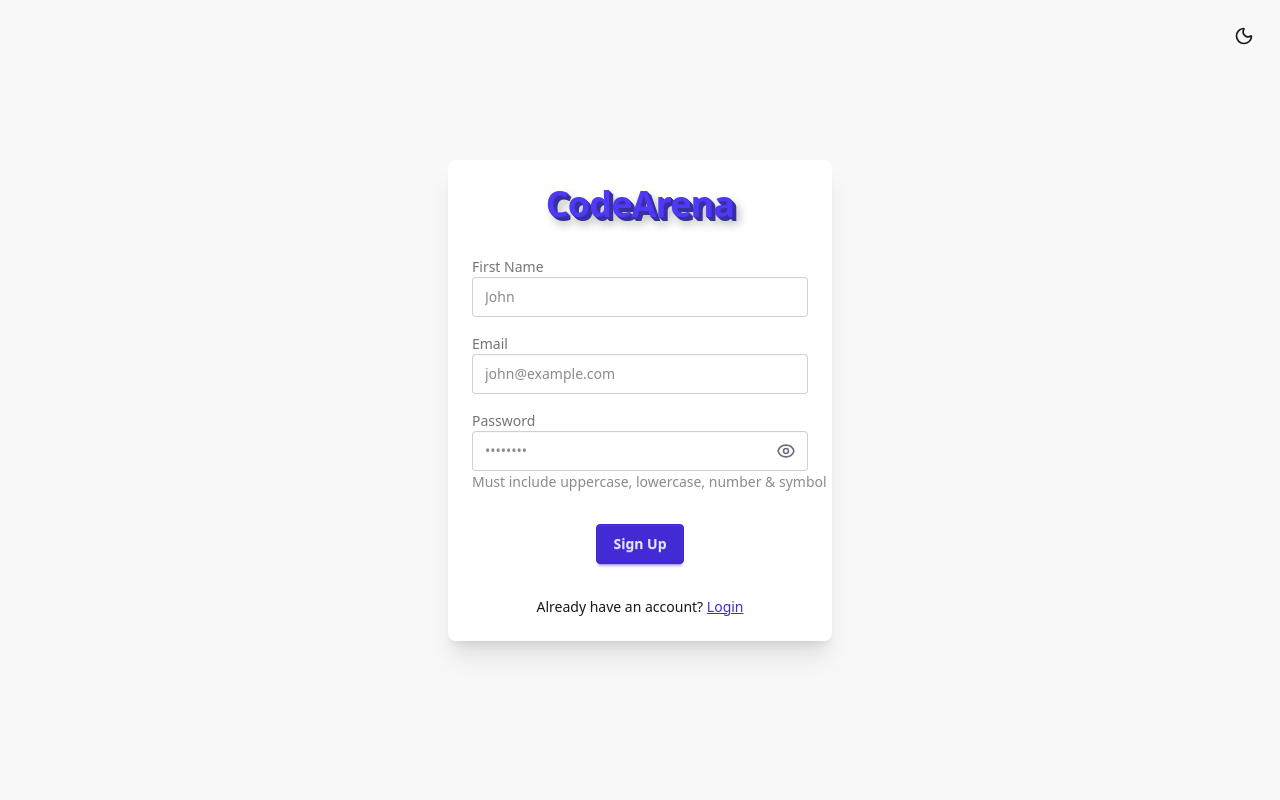
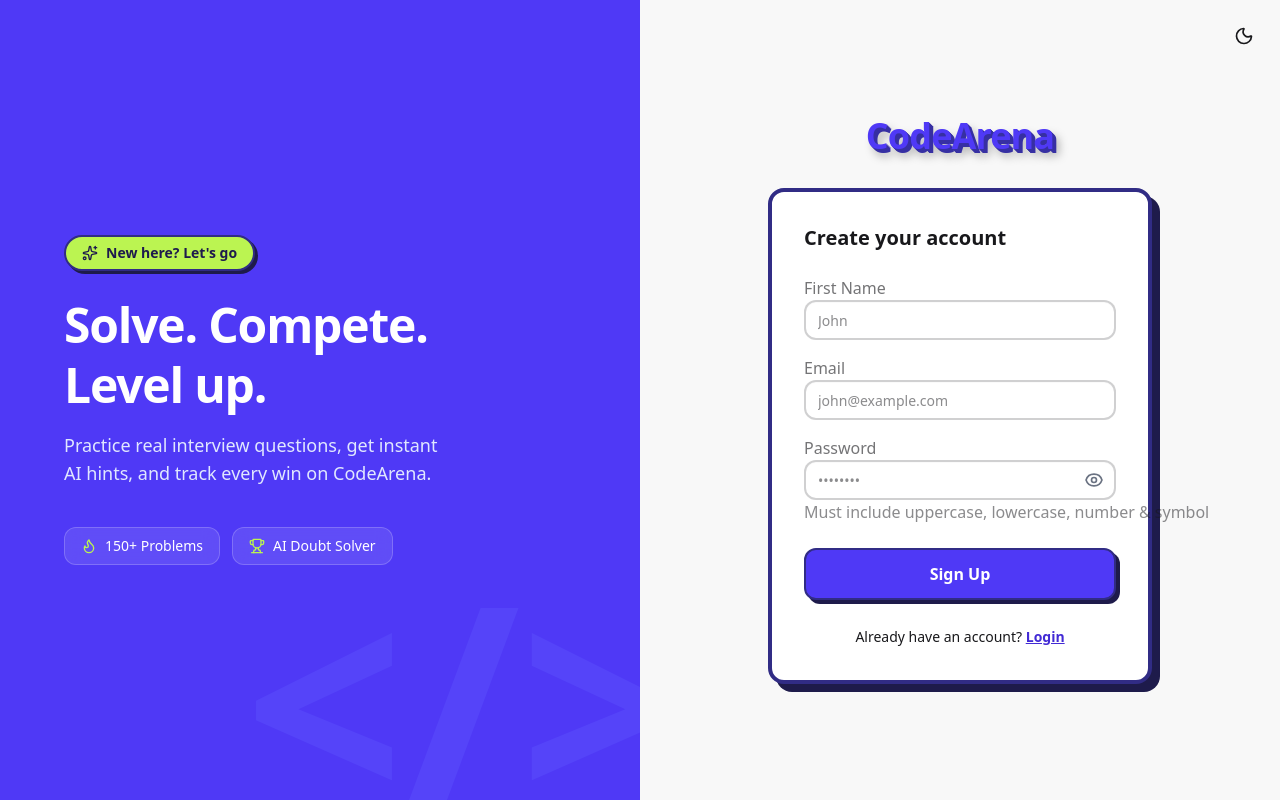
Before and after one commit to ARBAZ07-bot/LeetCode-Project, a React (Vite) app in the folder frontend/: page /signup in a window 1280 px wide. Built offline with nearby package versions, Linux system fonts and the light colour scheme; no server answers.

Commit message:
Redesign auth pages with bold Gen-Z aesthetic

```diff
--- a/frontend/src/pages/Login.jsx
+++ b/frontend/src/pages/Login.jsx
@@ -7,6 +7,7 @@
 import { useEffect, useState } from 'react';
 import ThemeToggle from '../components/ThemeToggle';
 import Logo from '../components/Logo';
+import { Zap, Flame, Trophy } from 'lucide-react';
 
 
 const loginSchema = z.object({
@@ -36,15 +37,50 @@
   };
 
   return (
-    <div className="min-h-screen flex items-center justify-center p-4 bg-base-200 relative">
-      <div className="absolute top-4 right-4">
+    <div className="min-h-screen flex bg-base-200 relative overflow-hidden">
+      <div className="absolute top-4 right-4 z-20">
         <ThemeToggle />
       </div>
-      <div className="card w-96 bg-base-100 shadow-xl">
-        <div className="card-body">
-          <div className="flex justify-center mb-6">
+
+      {/* Hero panel - desktop only */}
+      <div className="hidden lg:flex lg:w-1/2 bg-indigo-600 relative flex-col justify-center px-16 overflow-hidden">
+        <span className="absolute -right-10 -bottom-10 text-[280px] font-black text-indigo-500/30 select-none leading-none">
+          {'</>'}
+        </span>
+
+        <div className="inline-flex items-center gap-2 bg-lime-300 text-indigo-950 font-bold text-sm px-4 py-1.5 rounded-full w-fit mb-6 border-2 border-indigo-900 shadow-[3px_3px_0_0_#1e1b4b]">
+          <Zap size={16} />
+          Welcome back
+        </div>
+
+        <h1 className="text-5xl font-black text-white tracking-tight leading-tight mb-4 relative z-10">
+          Pick up right<br />where you left.
+        </h1>
+        <p className="text-indigo-100 text-lg max-w-sm mb-10 relative z-10">
+          Your streak, your submissions, your progress — all waiting for you on CodeArena.
+        </p>
+
+        <div className="flex flex-wrap gap-3 relative z-10">
+          <div className="flex items-center gap-2 bg-white/10 backdrop-blur-sm border border-white/20 rounded-xl px-4 py-2 text-white text-sm font-medium">
+            <Flame size={16} className="text-lime-300" />
+            150+ Problems
+          </div>
+          <div className="flex items-center gap-2 bg-white/10 backdrop-blur-sm border border-white/20 rounded-xl px-4 py-2 text-white text-sm font-medium">
+            <Trophy size={16} className="text-lime-300" />
+            AI Doubt Solver
+          </div>
+        </div>
+      </div>
+
+      {/* Form panel */}
+      <div className="w-full lg:w-1/2 flex items-center justify-center p-4 sm:p-8">
+        <div className="w-full max-w-sm">
+          <div className="flex justify-center mb-8">
             <Logo size="text-4xl" />
           </div>
+
+          <div className="bg-base-100 border-4 border-indigo-900 rounded-2xl shadow-[8px_8px_0_0_#1e1b4b] p-8">
+            <h2 className="text-xl font-bold mb-6">Log in to your account</h2>
 
             <form onSubmit={handleSubmit(onSubmit)}>
               {error && (
@@ -55,12 +91,12 @@
 
               <div className="form-control">
                 <label className="label">
-                <span className="label-text">Email</span>
+                  <span className="label-text font-medium">Email</span>
                 </label>
                 <input
                   type="email"
                   placeholder="john@example.com"
-                className={`input input-bordered w-full ${errors.emailId ? 'input-error' : ''}`}
+                  className={`input input-bordered w-full border-2 rounded-xl focus:border-indigo-600 focus:outline-none ${errors.emailId ? 'input-error' : ''}`}
                   {...register('emailId')}
                 />
                 {errors.emailId && (
@@ -70,13 +106,13 @@
 
               <div className="form-control mt-4">
                 <label className="label">
-                <span className="label-text">Password</span>
+                  <span className="label-text font-medium">Password</span>
                 </label>
                 <div className="relative">
                   <input
                     type={showPassword ? "text" : "password"}
                     placeholder="••••••••"
-                  className={`input input-bordered w-full pr-10 ${errors.password ? 'input-error' : ''}`}
+                    className={`input input-bordered w-full border-2 rounded-xl pr-10 focus:border-indigo-600 focus:outline-none ${errors.password ? 'input-error' : ''}`}
                     {...register('password')}
                   />
                   <button
@@ -102,28 +138,28 @@
                 )}
               </div>
 
-            <div className="form-control mt-8 flex justify-center">
               <button
                 type="submit"
-                className={`btn btn-primary ${loading ? 'loading btn-disabled' : ''}`}
                 disabled={loading}
+                className="w-full mt-6 py-3 rounded-xl bg-indigo-600 text-white font-bold border-2 border-indigo-900 shadow-[4px_4px_0_0_#1e1b4b] transition-all hover:translate-x-0.5 hover:translate-y-0.5 hover:shadow-[2px_2px_0_0_#1e1b4b] active:translate-x-1 active:translate-y-1 active:shadow-none disabled:opacity-60 disabled:cursor-not-allowed flex items-center justify-center gap-2"
               >
                 {loading ? (
                   <>
-                    <span className="loading loading-spinner"></span>
+                    <span className="loading loading-spinner loading-sm"></span>
                     Logging in...
                   </>
                 ) : 'Login'}
               </button>
-            </div>
             </form>
+
             <div className="text-center mt-6">
               <span className="text-sm">
                 Don't have an account?{' '}
-              <NavLink to="/signup" className="link link-primary">
+                <NavLink to="/signup" className="link link-primary font-semibold">
                   Sign Up
                 </NavLink>
               </span>
+            </div>
           </div>
         </div>
       </div>
--- a/frontend/src/pages/Signup.jsx
+++ b/frontend/src/pages/Signup.jsx
@@ -7,6 +7,7 @@
 import { registerUser } from '../authSlice';
 import ThemeToggle from '../components/ThemeToggle';
 import Logo from '../components/Logo';
+import { Sparkles, Flame, Trophy } from 'lucide-react';
 
 const signupSchema = z.object({
   firstName: z.string().min(3, "Minimum character should be 3"),
@@ -42,25 +43,60 @@
   };
 
   return (
-    <div className="min-h-screen flex items-center justify-center p-4 bg-base-200 relative">
-      <div className="absolute top-4 right-4">
+    <div className="min-h-screen flex bg-base-200 relative overflow-hidden">
+      <div className="absolute top-4 right-4 z-20">
         <ThemeToggle />
       </div>
-      <div className="card w-96 bg-base-100 shadow-xl">
-        <div className="card-body">
-          <div className="flex justify-center mb-6">
+
+      {/* Hero panel - desktop only */}
+      <div className="hidden lg:flex lg:w-1/2 bg-indigo-600 relative flex-col justify-center px-16 overflow-hidden">
+        <span className="absolute -right-10 -bottom-10 text-[280px] font-black text-indigo-500/30 select-none leading-none">
+          {'</>'}
+        </span>
+
+        <div className="inline-flex items-center gap-2 bg-lime-300 text-indigo-950 font-bold text-sm px-4 py-1.5 rounded-full w-fit mb-6 border-2 border-indigo-900 shadow-[3px_3px_0_0_#1e1b4b]">
+          <Sparkles size={16} />
+          New here? Let's go
+        </div>
+
+        <h1 className="text-5xl font-black text-white tracking-tight leading-tight mb-4 relative z-10">
+          Solve. Compete.<br />Level up.
+        </h1>
+        <p className="text-indigo-100 text-lg max-w-sm mb-10 relative z-10">
+          Practice real interview questions, get instant AI hints, and track every win on CodeArena.
+        </p>
+
+        <div className="flex flex-wrap gap-3 relative z-10">
+          <div className="flex items-center gap-2 bg-white/10 backdrop-blur-sm border border-white/20 rounded-xl px-4 py-2 text-white text-sm font-medium">
+            <Flame size={16} className="text-lime-300" />
+            150+ Problems
+          </div>
+          <div className="flex items-center gap-2 bg-white/10 backdrop-blur-sm border border-white/20 rounded-xl px-4 py-2 text-white text-sm font-medium">
+            <Trophy size={16} className="text-lime-300" />
+            AI Doubt Solver
+          </div>
+        </div>
+      </div>
+
+      {/* Form panel */}
+      <div className="w-full lg:w-1/2 flex items-center justify-center p-4 sm:p-8">
+        <div className="w-full max-w-sm">
+          <div className="flex justify-center mb-8">
             <Logo size="text-4xl" />
           </div>
+
+          <div className="bg-base-100 border-4 border-indigo-900 rounded-2xl shadow-[8px_8px_0_0_#1e1b4b] p-8">
+            <h2 className="text-xl font-bold mb-6">Create your account</h2>
+
             <form onSubmit={handleSubmit(onSubmit)}>
-            {/* First Name Field */}
               <div className="form-control">
                 <label className="label">
-                <span className="label-text">First Name</span>
+                  <span className="label-text font-medium">First Name</span>
                 </label>
                 <input
                   type="text"
                   placeholder="John"
-                className={`input input-bordered w-full ${errors.firstName ? 'input-error' : ''}`}
+                  className={`input input-bordered w-full border-2 rounded-xl focus:border-indigo-600 focus:outline-none ${errors.firstName ? 'input-error' : ''}`}
                   {...register('firstName')}
                 />
                 {errors.firstName && (
@@ -68,15 +104,14 @@
                 )}
               </div>
 
-            {/* Email Field */}
               <div className="form-control mt-4">
                 <label className="label">
-                <span className="label-text">Email</span>
+                  <span className="label-text font-medium">Email</span>
                 </label>
                 <input
                   type="email"
                   placeholder="john@example.com"
-                className={`input input-bordered w-full ${errors.emailId ? 'input-error' : ''}`}
+                  className={`input input-bordered w-full border-2 rounded-xl focus:border-indigo-600 focus:outline-none ${errors.emailId ? 'input-error' : ''}`}
                   {...register('emailId')}
                 />
                 {errors.emailId && (
@@ -84,16 +119,15 @@
                 )}
               </div>
 
-            {/* Password Field with Toggle */}
               <div className="form-control mt-4">
                 <label className="label">
-                <span className="label-text">Password</span>
+                  <span className="label-text font-medium">Password</span>
                 </label>
                 <div className="relative">
                   <input
                     type={showPassword ? "text" : "password"}
                     placeholder="••••••••"
-                  className={`input input-bordered w-full pr-10 ${errors.password ? 'input-error' : ''}`}
+                    className={`input input-bordered w-full border-2 rounded-xl pr-10 focus:border-indigo-600 focus:outline-none ${errors.password ? 'input-error' : ''}`}
                     {...register('password')}
                   />
                   <button
@@ -124,31 +158,28 @@
                 </label>
               </div>
 
-            {/* Submit Button */}
-            <div className="form-control mt-8 flex justify-center">
               <button
                 type="submit"
-                className={`btn btn-primary ${loading ? 'loading btn-disabled' : ''}`}
                 disabled={loading}
+                className="w-full mt-6 py-3 rounded-xl bg-indigo-600 text-white font-bold border-2 border-indigo-900 shadow-[4px_4px_0_0_#1e1b4b] transition-all hover:translate-x-0.5 hover:translate-y-0.5 hover:shadow-[2px_2px_0_0_#1e1b4b] active:translate-x-1 active:translate-y-1 active:shadow-none disabled:opacity-60 disabled:cursor-not-allowed flex items-center justify-center gap-2"
               >
                 {loading ? (
                   <>
-                    <span className="loading loading-spinner"></span>
+                    <span className="loading loading-spinner loading-sm"></span>
                     Signing Up...
                   </>
                 ) : 'Sign Up'}
               </button>
-            </div>
             </form>
 
-          {/* Login Redirect */}
             <div className="text-center mt-6">
               <span className="text-sm">
                 Already have an account?{' '}
-              <NavLink to="/login" className="link link-primary">
+                <NavLink to="/login" className="link link-primary font-semibold">
                   Login
                 </NavLink>
               </span>
+            </div>
           </div>
         </div>
       </div>
```
Lines whose indentation alone changed are shown as unchanged.
